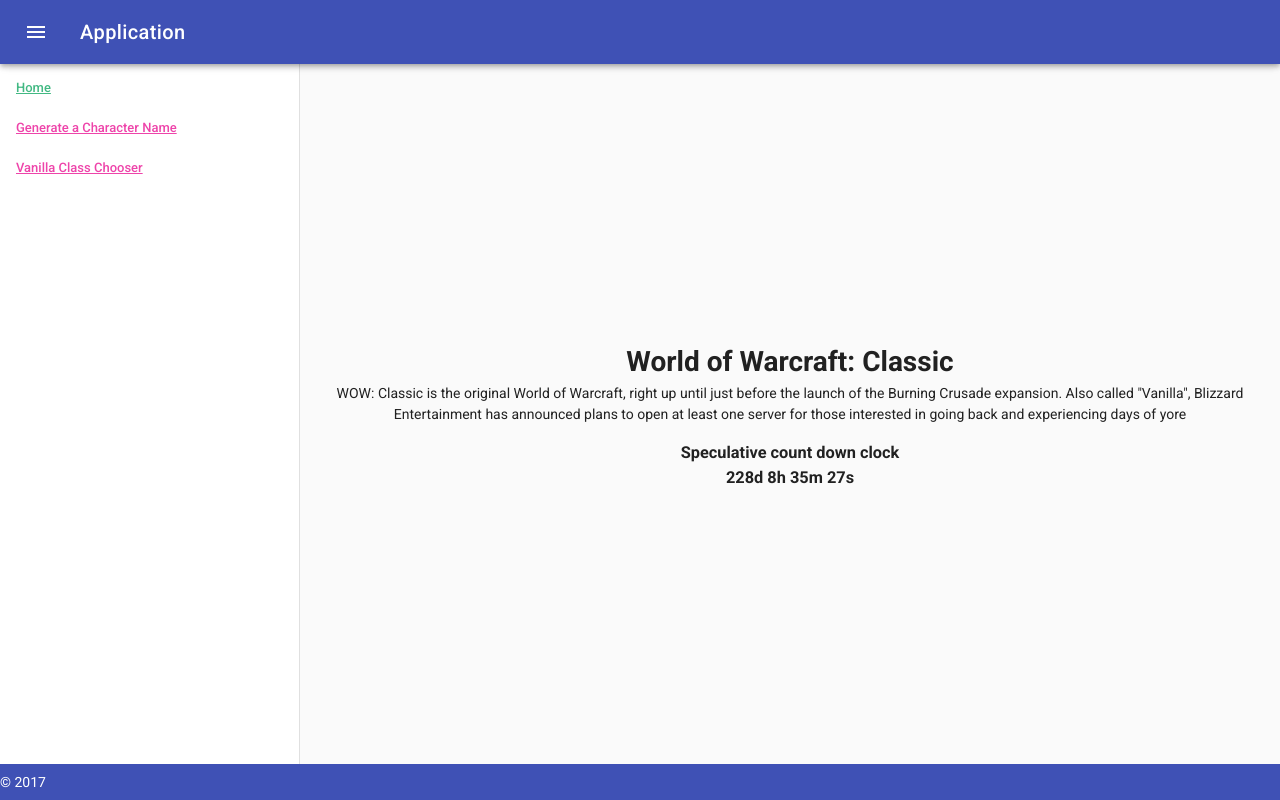
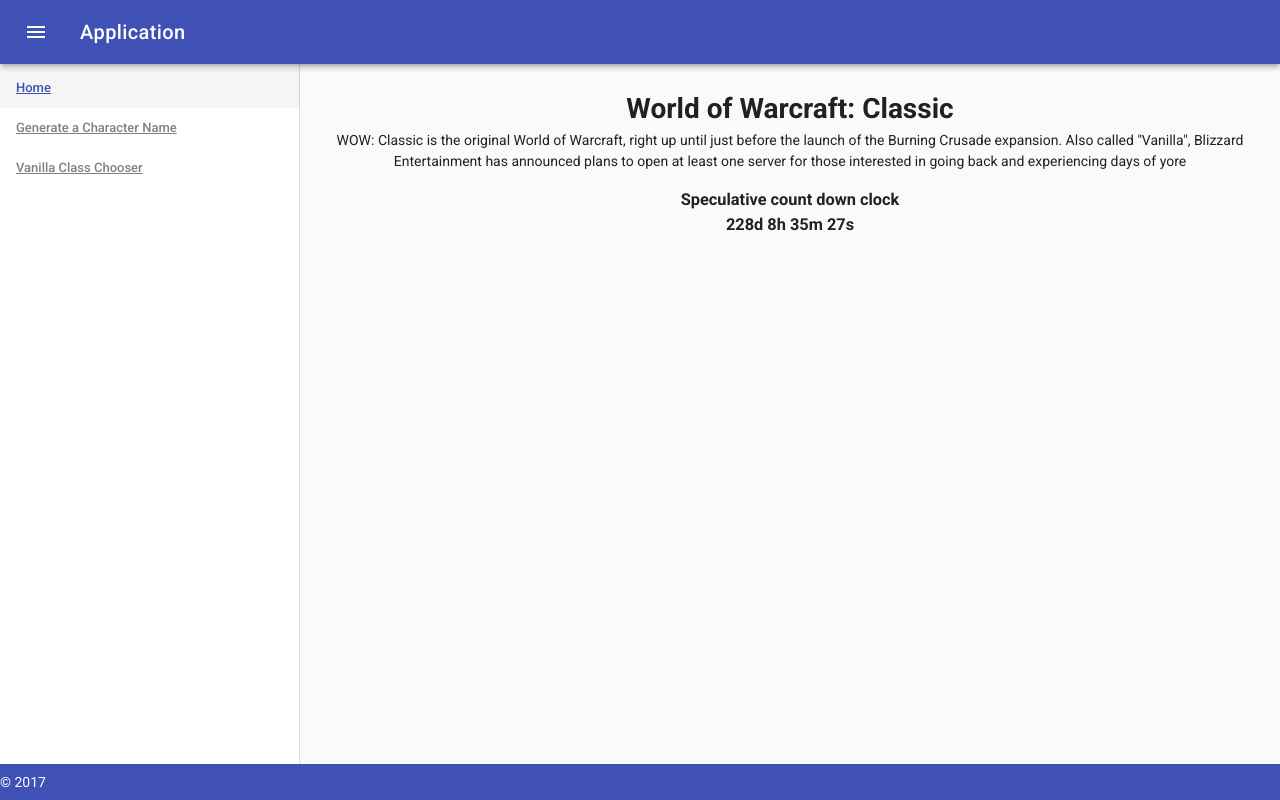
Before and after one commit to riderjensen/vue-final, a Vue app: page /search in a window 1280 px wide. Built offline with nearby package versions, Linux system fonts and the light colour scheme.

Commit message:
Changing menu colors

```diff
--- a/src/App.vue
+++ b/src/App.vue
@@ -38,7 +38,7 @@
       <v-container fluid fill-height>
         <v-layout
           justify-center
-          align-center
+
         >
           <v-flex text-xs-center>
 			  <router-view/>
@@ -80,10 +80,13 @@
 
 a {
   font-weight: bold;
-  color: #2c3e50;
+  color: #3f51b5;
 }
 
 a.router-link-exact-active {
-  color: #42b983;
+  color: #3f51b5;
+}
+a.router-link-exact-active div {
+  background-color: #f5f5f5;
 }
 </style>
--- a/src/plugins/vuetify.js
+++ b/src/plugins/vuetify.js
@@ -4,7 +4,7 @@
 
 Vue.use(Vuetify, {
 	theme: {
-    primary: '#ee44aa',
+		primary: '#808080',
 		secondary: '#424242',
 		accent: '#82B1FF',
 		error: '#FF5252',
```
Lines whose indentation alone changed are shown as unchanged.
